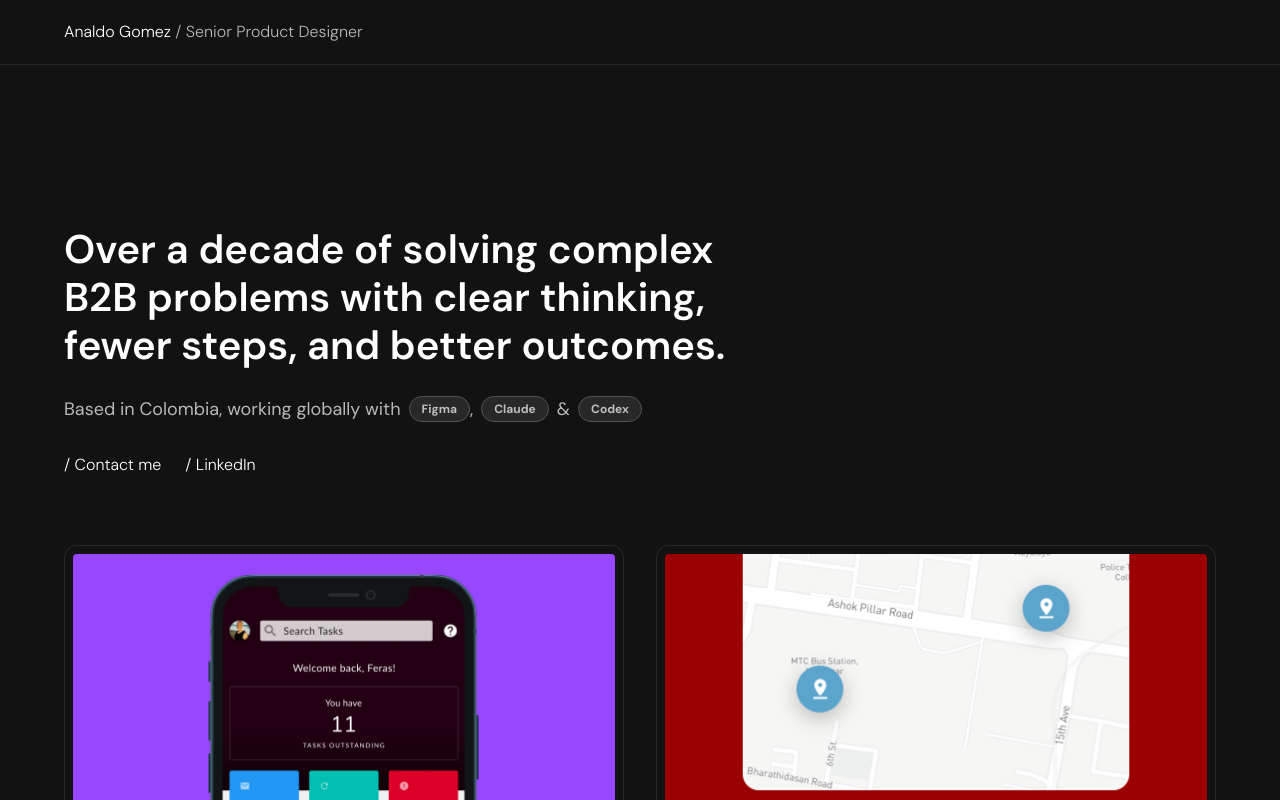
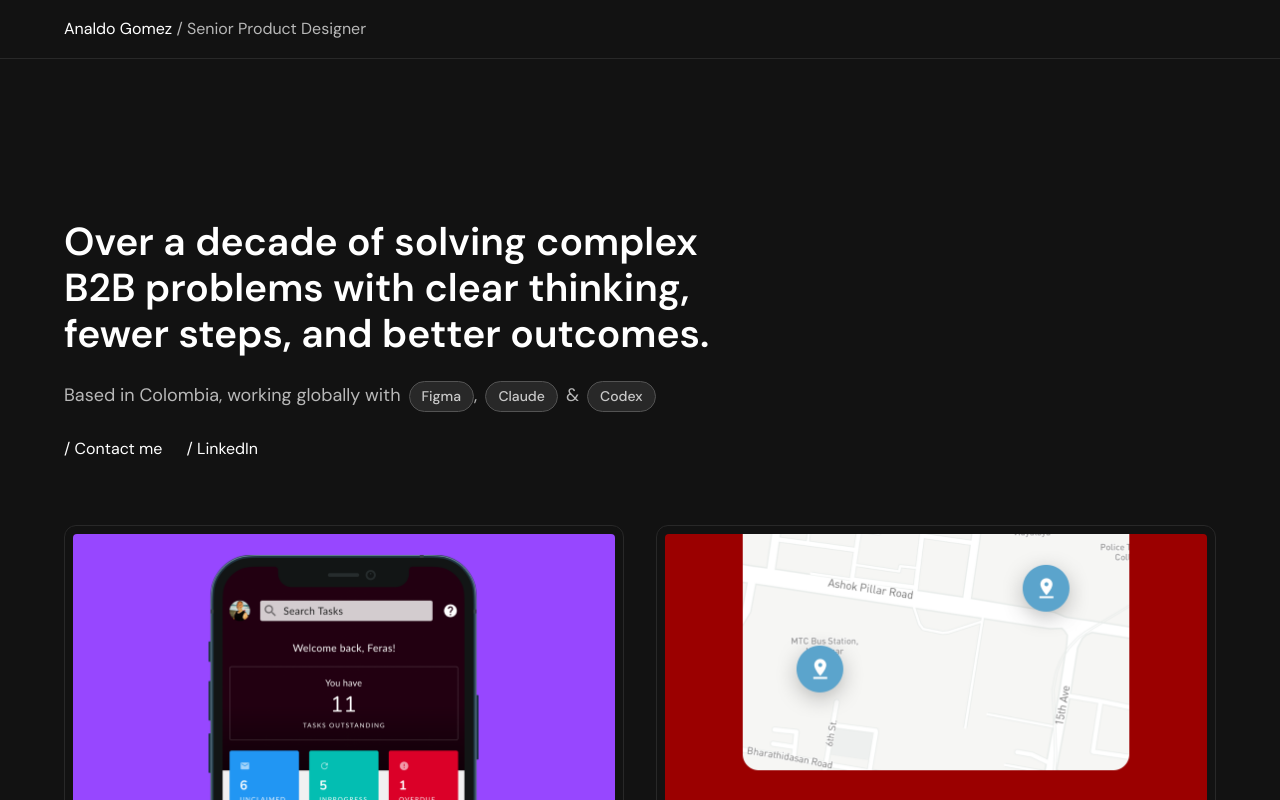
Before and after one commit to analdoagm-png/analdo.me, a Next.js app: page / in a window 1280 px wide. Shown: the top 800 px of the page. Built offline with nearby package versions, Linux system fonts and the light colour scheme.

Commit message:
Refine typography and font rendering across the site

```diff
--- a/src/app/globals.css
+++ b/src/app/globals.css
@@ -9,45 +9,45 @@
   --color-gray-dark: #535353;
 
   /* Type scale — from Figma variables */
-  --text-heading-h1: 48px;
-  --text-heading-h1--line-height: 1.15;
+  --text-heading-h1: clamp(2.5rem, 2.1rem + 1.25vw, 3rem);
+  --text-heading-h1--line-height: 1.12;
   --text-heading-h1--font-weight: 600;
 
-  --text-heading-h2: 40px;
-  --text-heading-h2--line-height: 48px;
+  --text-heading-h2: clamp(2rem, 1.72rem + 0.9vw, 2.5rem);
+  --text-heading-h2--line-height: 1.18;
   --text-heading-h2--font-weight: 600;
 
-  --text-heading-h3: 32px;
-  --text-heading-h3--line-height: 40px;
+  --text-heading-h3: clamp(1.75rem, 1.6rem + 0.5vw, 2rem);
+  --text-heading-h3--line-height: 1.25;
   --text-heading-h3--font-weight: 600;
 
-  --text-project-subtitle: 32px;
-  --text-project-subtitle--line-height: 32px;
+  --text-project-subtitle: clamp(1.5rem, 1.2rem + 0.95vw, 2rem);
+  --text-project-subtitle--line-height: 1.25;
   --text-project-subtitle--font-weight: 400;
 
-  --text-overline: 24px;
-  --text-overline--line-height: 32px;
-  --text-overline--font-weight: 400;
+  --text-overline: clamp(1.125rem, 1rem + 0.45vw, 1.5rem);
+  --text-overline--line-height: 1.35;
+  --text-overline--font-weight: 500;
 
-  --text-heading-h4: 24px;
-  --text-heading-h4--line-height: 32px;
+  --text-heading-h4: 1.5rem;
+  --text-heading-h4--line-height: 1.3;
   --text-heading-h4--font-weight: 600;
 
-  --text-heading-h5: 20px;
-  --text-heading-h5--line-height: 32px;
+  --text-heading-h5: 1.25rem;
+  --text-heading-h5--line-height: 1.4;
   --text-heading-h5--font-weight: 600;
 
-  --text-body-h1: 18px;
-  --text-body-h1--line-height: 32px;
+  --text-body-h1: 1.125rem;
+  --text-body-h1--line-height: 1.65;
   --text-body-h1--font-weight: 400;
 
-  --text-body-h2: 16px;
-  --text-body-h2--line-height: 32px;
-  --text-body-h2--font-weight: 300;
+  --text-body-h2: 1rem;
+  --text-body-h2--line-height: 1.6;
+  --text-body-h2--font-weight: 400;
 
-  --text-body-h3: 12px;
-  --text-body-h3--line-height: 24px;
-  --text-body-h3--font-weight: 300;
+  --text-body-h3: 0.875rem;
+  --text-body-h3--line-height: 1.5;
+  --text-body-h3--font-weight: 500;
 
   --radius-token: 4px;
   --radius-token-lg: 8px;
@@ -58,6 +58,11 @@ body {
   background: var(--color-dark-primary);
   color: white;
   font-family: var(--font-sans), Arial, Helvetica, sans-serif;
+  font-feature-settings:
+    "kern" 1,
+    "liga" 1,
+    "calt" 1;
+  text-rendering: optimizeLegibility;
 }
 
 /* On-brand focus ring — a soft white outline reads clearly on the
--- a/src/app/layout.tsx
+++ b/src/app/layout.tsx
@@ -3,6 +3,8 @@ import { DM_Sans } from "next/font/google";
 import "./globals.css";
 
 const dmSans = DM_Sans({
+  display: "swap",
+  fallback: ["Arial", "Helvetica", "sans-serif"],
   variable: "--font-dm-sans",
   subsets: ["latin"],
 });
--- a/src/app/page.tsx
+++ b/src/app/page.tsx
@@ -54,7 +54,7 @@ export default function Home() {
       <main id="main-content" className="flex-1">
         <section className="mx-auto w-full max-w-[1280px] px-6 pt-12 pb-16 md:px-10 md:pt-16 lg:px-16 lg:pt-40">
           <div className="flex flex-col items-start gap-6">
-            <h1 className="w-full animate-fade-up text-balance text-[24px] leading-8 font-semibold text-white md:text-heading-h2 md:leading-[48px] lg:max-w-[884px]">
+            <h1 className="w-full animate-fade-up text-balance text-heading-h4 text-white md:text-heading-h2 lg:max-w-[884px]">
               Over a decade of solving complex B2B problems with clear
               thinking, fewer steps, and better outcomes.
             </h1>
--- a/src/components/case-study-statement.tsx
+++ b/src/components/case-study-statement.tsx
@@ -17,7 +17,7 @@ export function CaseStudyStatement({
       </div>
       <div className="hidden w-full items-center justify-center py-8 md:flex lg:py-16">
         <p
-          className={`w-full animate-fade-up text-balance text-center text-heading-h2 tracking-[0.8px] text-white ${maxWidthClassName}`}
+          className={`w-full animate-fade-up text-balance text-center text-heading-h2 text-white ${maxWidthClassName}`}
         >
           <span className="font-normal">{lead}</span>
           <span className="font-semibold">{emphasis}</span>
--- a/src/components/chip.tsx
+++ b/src/components/chip.tsx
@@ -1,6 +1,6 @@
 export function Chip({ label }: { label: string }) {
   return (
-    <span className="rounded-full border border-gray-dark bg-stroke-dark px-3 py-1 text-xs font-bold whitespace-nowrap text-white/70">
+    <span className="rounded-full border border-gray-dark bg-stroke-dark px-3 py-1 text-body-h3 whitespace-nowrap text-white/75">
       {label}
     </span>
   );
```
